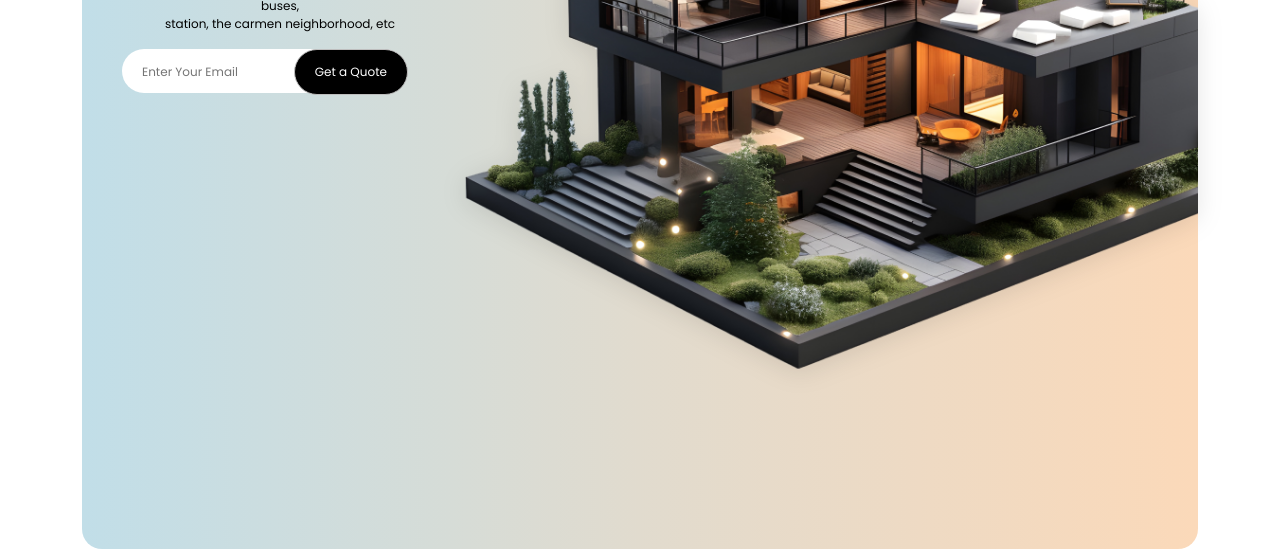
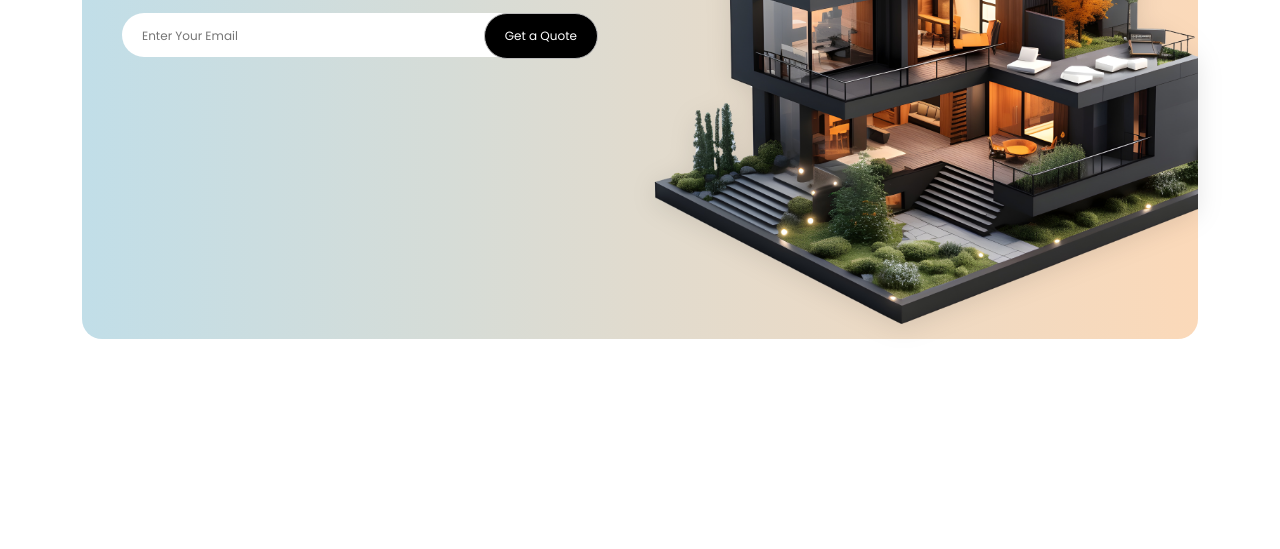
Before and after one commit to m-ahsanbaloch/RealState-figma, a plain HTML site: page index.html in a window 1280 px wide. Shown: the part 327-876 px from the top of the page. After the commit the page ends 800 px from the top, so only its background shows below. Drawn offline with nearby package versions, Linux system fonts and the light colour scheme.

Commit message:
content-st

```diff
--- a/index.html
+++ b/index.html
@@ -71,7 +71,7 @@
 <div class="container-xl content">
 <div class="slider">
     <div class="row">
-        <div class="left col-12 col-sm-12 col-md-4 col-lg-4 col-xl-4 col-xxl-4">
+        <div class="left col-12 col-sm-12 col-md-6 col-lg-6 col-xl-6 col-xxl-6">
             <div class="welcome text-sm-center ml-sm-0 text-xsm-center" >
                 <p >Welcome to Realstate</p>
                 <h1>Manage Your Property</h1>
@@ -83,7 +83,7 @@
 
             </div>
         </div>
-        <div class="right col-12 col-sm-12 col-md-8 col-lg-8 col-xl-8 col-xxl-8">
+        <div class="right col-12 col-sm-12 col-md-6 col-lg-6 col-xl-6 col-xxl-6">
             <div class="sld-img">
                 <img src="images/slider.png" alt="Moder-House">
             </div>
--- a/media.css
+++ b/media.css
@@ -3,6 +3,10 @@
         text-align: center !important;
         margin: 70px 0px 0px 0px !important;
 
+    }
+    .slider{
+        height: 100vh;
+        border-radius: 20px;
     }
     .sld-img img {
 
--- a/style.css
+++ b/style.css
@@ -74,10 +74,13 @@
 .contact-us:hover{
     background-color: #f2be8e;
 color: #fff !important;}
+.content{
+    margin-top: 30px;
+}
 .slider{
     background: rgb(193,222,232);
 background: linear-gradient(90deg, rgba(193,222,232,1) 0%, rgba(225,219,206,1) 50%, rgba(251,217,185,1) 100%);
-height: 100vh;
+height: 70vh;
 border-radius: 20px;
 }
 .welcome{
@@ -152,7 +155,7 @@
 }
 .sld-img img{
     width: 100%;
-    height: 100%;
+    height: 80vh;
     object-fit: contain;
     filter: drop-shadow( rgba(0, 0, 0, 0.1) 0px 4px 12px);
 }
```
